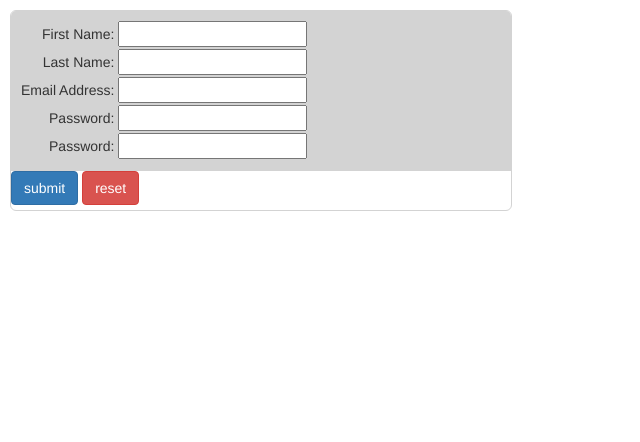
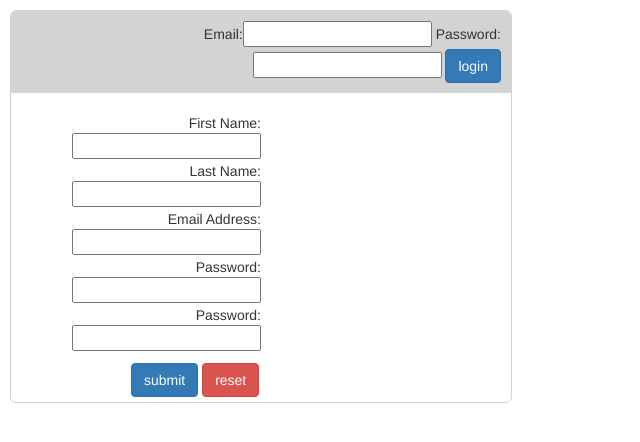
Before and after one commit to falterfriday/mySQL_Flask-login_and_registration, a Flask app: page / in a window 1280 px wide. Shown: the top 442 px of the page, without its empty margins (0-640 px from the left). Run offline with Flask 2, Linux system fonts and the light colour scheme; some libraries are stand-ins or nearby versions.

Commit message:
added login section at top

```diff
--- a/templates/index.html
+++ b/templates/index.html
@@ -25,8 +25,18 @@ Description: Never Stop Learning
 	<link rel="stylesheet" type="text/css" href="{{ url_for('static', filename='style.css') }}">
 </head>
 <body>
+<!-- TOP -->
 <div class="wrapper">
 	<div class="top">
+	<form action="/login" method='POST'>
+		Email:<input type="email" name="login_email">
+		Password:<input type="password" name="login_password">
+		<input type="submit" name="login" value="login" class="btn btn-primary">
+	</form>
+	</div>
+	<br>
+<!-- BOTTOM -->
+	<div class="bottom">
 	<form action='/process' method='POST'>
 		First Name: <input type="text" name="first_name"><br>
 		Last Name: <input type="text" name="last_name"><br>
@@ -34,10 +44,10 @@ Description: Never Stop Learning
 		Password: <input type="password" name="password"><br>
 		Password: <input type="password" name="password_conf"><br>
 	</div>
-		<input class="btn btn-primary" type="submit" name="submit" value="submit">
+		<input class="btn btn-primary submits" type="submit" name="submit" value="submit">
 	</form>
 	<form action="clear">
-		<input type="submit" name="clear" value="reset" class="btn btn-danger" type="button">
+		<input type="submit" name="clear" value="reset" class="btn btn-danger submits" type="button">
 	</form>
 	{% with messages = get_flashed_messages() %}
 		{% if messages %}
```
